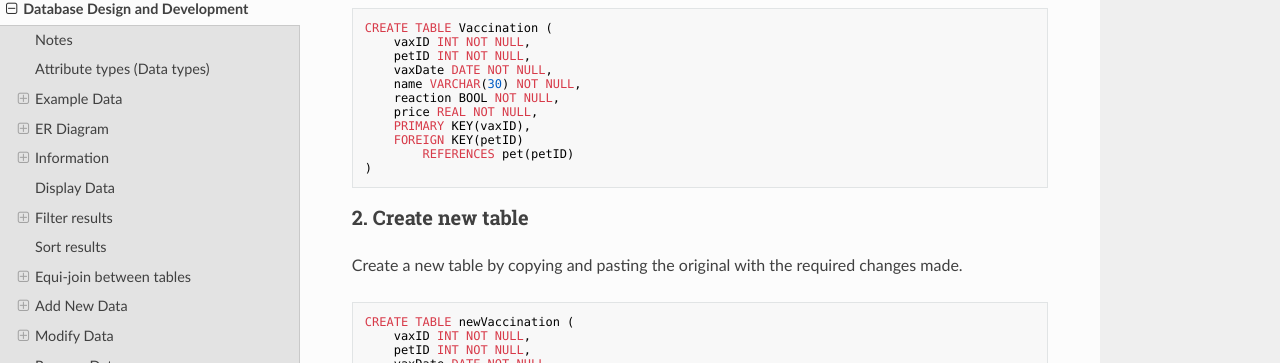
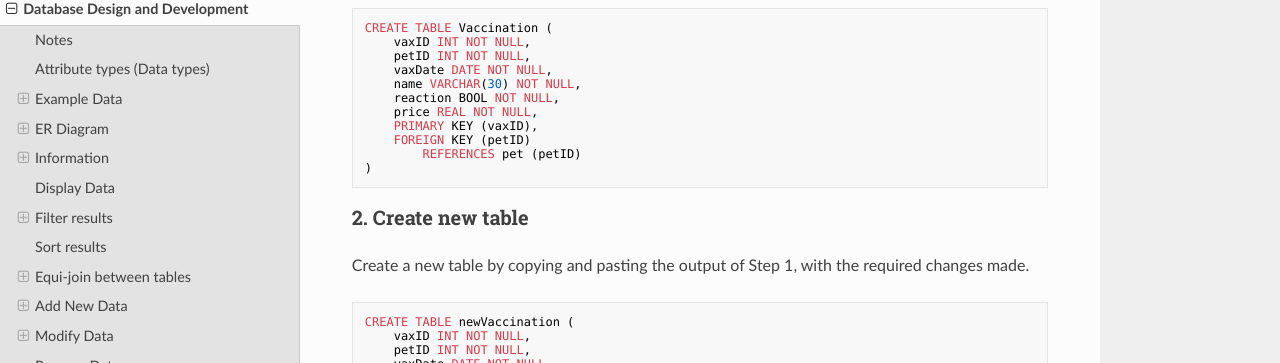
Before and after one commit to MrFriendCS/N5-CS, an MkDocs documentation site: the page built from docs/N5-CS-DDD.md, in a window 1280 px wide and 900 px high, scrolled down 8500 px. Shown: the part 141-504 px from the top of the window. Built offline with MkDocs 1.6.1, drawn with Linux system fonts in a browser that asks for light colours; nearby versions of some CDN libraries; some of the changed lines change nothing that is shown.

Commit message:
docs/N5-CS-DDD.md updated from https://stackedit.io/

````diff
--- a/docs/N5-CS-DDD.md
+++ b/docs/N5-CS-DDD.md
@@ -396,15 +396,15 @@ CREATE TABLE Vaccination (
     name VARCHAR(30) NOT NULL,
     reaction BOOL NOT NULL,
     price REAL NOT NULL,
-    PRIMARY KEY(vaxID),
-    FOREIGN KEY(petID)
-        REFERENCES pet(petID)
+    PRIMARY KEY (vaxID),
+    FOREIGN KEY (petID)
+        REFERENCES pet (petID)
 )
 ```
 
 ### 2. Create new table
 
-Create a new table by copying and pasting the original  with the required changes made.
+Create a new table by copying and pasting the output of Step 1, with the required changes made.
 
 ``` sql
 CREATE TABLE newVaccination (
@@ -519,8 +519,8 @@ SELECT *
        OR name = "Feline Leukaemia Virus";
 ```
 <!--stackedit_data:
-eyJoaXN0b3J5IjpbLTE1MjgxNjU2ODIsLTgxNjY5NDQ4MywxOT
-QxMTQxMjkzLDEwMzg4NDczLC0xMjQ1MDM3OTA5LDE1OTkxMDM5
-MjMsODczMDY0MTEwLDE5NTQ3OTI1MzksLTk1ODU5ODQzMSwtMT
-IzMzk4NDczNl19
+eyJoaXN0b3J5IjpbLTE0Nzk2MjQ3NiwtODE2Njk0NDgzLDE5ND
+ExNDEyOTMsMTAzODg0NzMsLTEyNDUwMzc5MDksMTU5OTEwMzky
+Myw4NzMwNjQxMTAsMTk1NDc5MjUzOSwtOTU4NTk4NDMxLC0xMj
+MzOTg0NzM2XX0=
 -->
````
